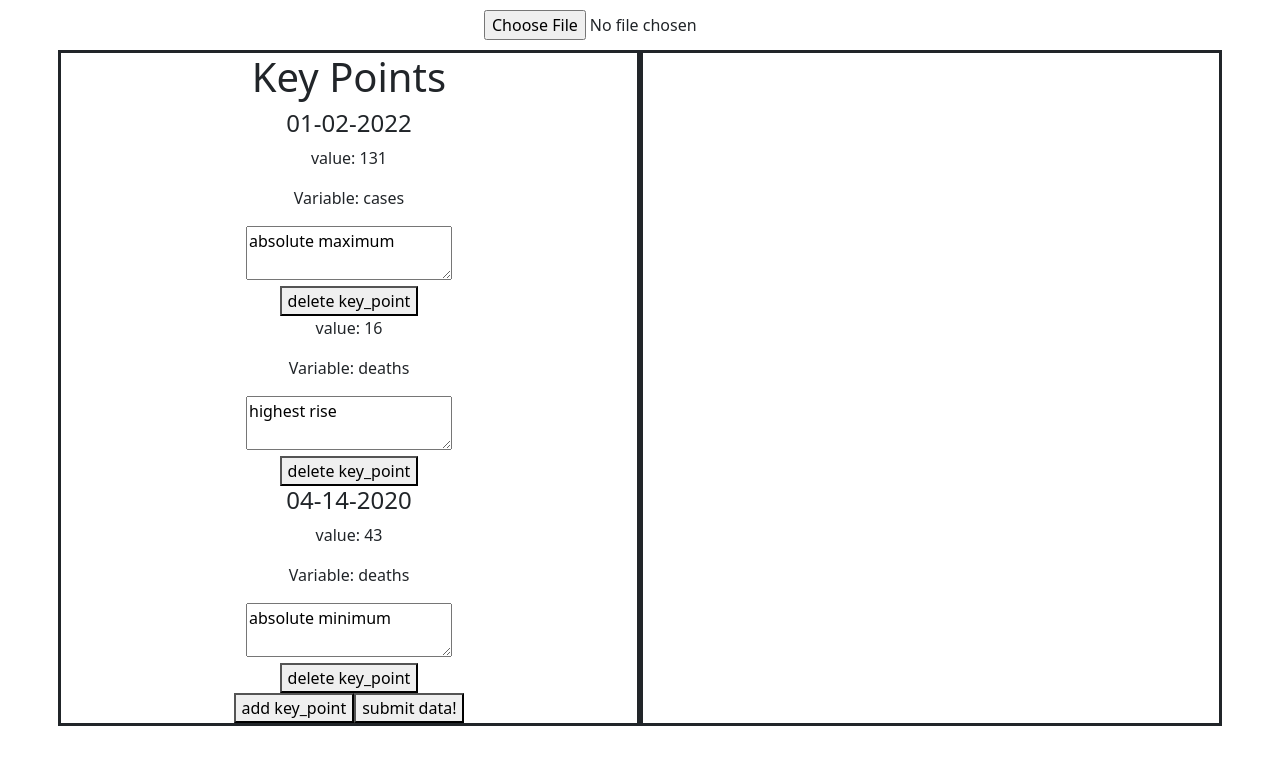
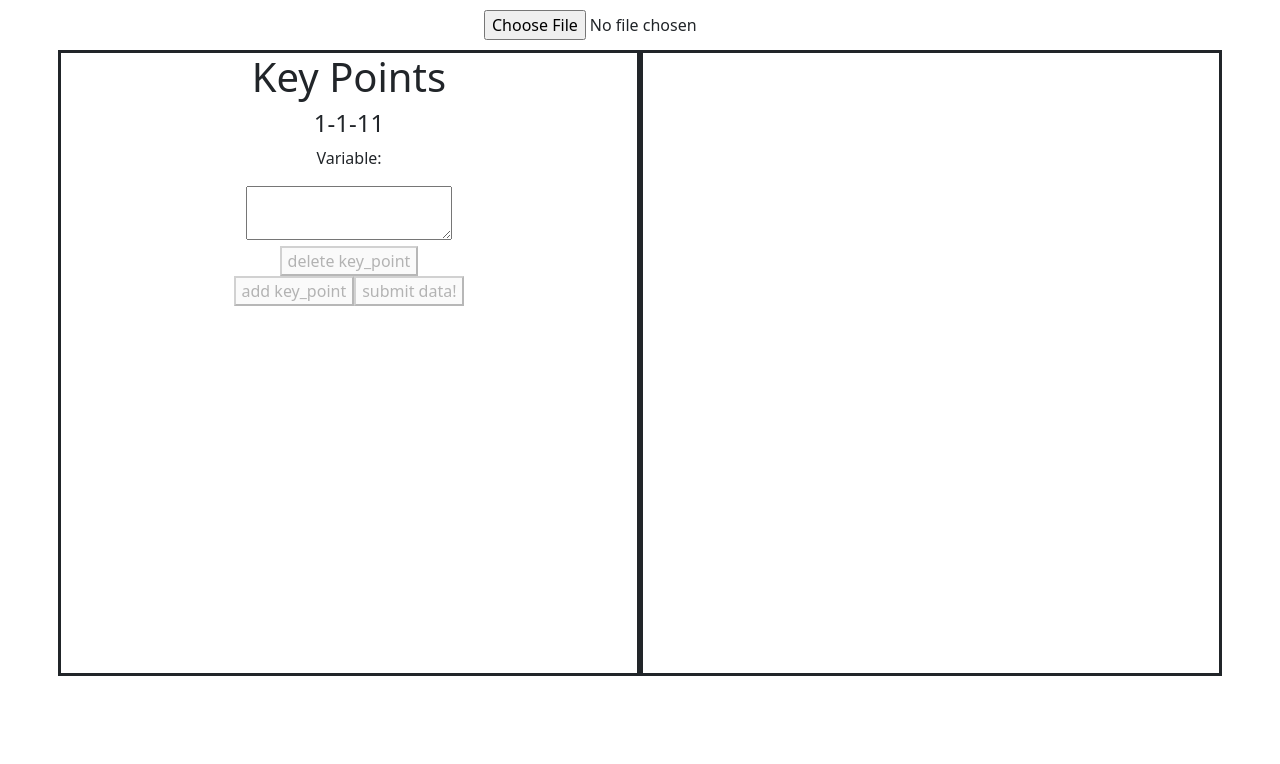
Before and after one commit to sagars729/cmsc734-final-project, a React (Create React App) app: page / in a window 1280 px wide. Shown: the top 764 px of the page. Built offline with nearby package versions, Linux system fonts and the light colour scheme.

Commit message:
simulating upload of data and setting the keypoints and the graph

```diff
--- a/src/App.tsx
+++ b/src/App.tsx
@@ -1,22 +1,64 @@
-import React, { Component } from "react";
+import React, { Component, useState } from "react";
 import logo from "./logo.svg";
 import "./App.css";
 import LineChart from "./components/LineChart/LineChart";
 import UserEditPage from "./components/UserEditPage/UserEditPage";
 import KeyPointsList from "./components/KeyPointsList/KeyPointsList";
 
-class App extends Component {
-  changeHandler = (event: any) => {
+const originalKeyPointsJson =  [
+  {
+  time: "01-02-2020",
+  points: [
+     {
+        "variable":"cases",
+        "analysis_yielded":"absolute maximum"
+     }
+  ]
+  },
+  {
+  time: "04-14-2022",
+  points:[
+     {
+        "variable":"deaths",
+        "analysis_yielded":"absolute minimum"
+     }
+  ]
+  },
+  {
+    time: "04-16-2022",
+    points:[
+       {
+          "variable":"deaths",
+          "analysis_yielded":"absolute saddle point"
+       }
+    ]
+}]
+
+const emptyData = [
+  {
+    time: "1-1-11",
+    points: [
+      {
+        "variable": "",
+        "analysis_yielded": ""
+      }
+    ]
+  }
+]
+
+const App = () => {
+  const [uploadedCsvBool, setUploadedCsvBool] = useState(true);
+  const [keyPointsData, setKeyPointsData] = useState( emptyData );
+  const [dataCSV, setDataCSV] = useState();
+
+  const changeHandler = (event: any) => {
     // this.state.data = event.target.files[0];
     // console.log(this.state.data);
-    this.setState({ data: event.target.files[0] });
+    setDataCSV( event.target.files[0] );
+    setKeyPointsData(originalKeyPointsJson);
+    setUploadedCsvBool(false);
   };
 
-  state = {
-    data: null,
-  };
-
-  render() {
     return (
       <div className="container">
 
@@ -24,21 +66,21 @@ class App extends Component {
           type="file"
           name="file"
           accept=".csv"
-          onChange={this.changeHandler}
+          onChange={changeHandler}
           style={{ display: "block", margin: "10px auto" }}
         />
         <div className="row">
           <div className="col-md-6 borderStyle">
-            <KeyPointsList />
+            <KeyPointsList data={keyPointsData} setData={setKeyPointsData} disabled={uploadedCsvBool}/>
           </div>
           {/* <div className="m-2"></div> */}
           <div className="col-md-6 borderStyle">
-            <LineChart data={this.state.data} />
+            <LineChart data={dataCSV} keyPoints={keyPointsData} setData={setKeyPointsData} />
           </div>
         </div>
       </div>
     );
   }
-}
+
 
 export default App;
--- a/src/components/KeyPointsList/KeyPointsList.tsx
+++ b/src/components/KeyPointsList/KeyPointsList.tsx
@@ -1,47 +1,21 @@
+import { conditionalExpression } from '@babel/types';
 import moment from 'moment';
 import React, { useState} from 'react';
 import './KeyPointsList.css';
 // import key_points from "../../json_data.json";
 
-const UserInput = () => {
-    let originalData =  [
-        {
-        time: "01-02-2022",
-        points: [
-           {
-              "variable":"cases",
-              "point_value":"131",
-              "analysis_yielded":"absolute maximum"
-           },
-           {
-              "variable":"deaths",
-              "point_value":"16",
-              "analysis_yielded":"highest rise"
-           }
-        ]
-        },
-        {
-        time: "04-14-2020",
-        points:[
-           {
-              "variable":"deaths",
-              "point_value":"43",
-              "analysis_yielded":"absolute minimum"
-           }
-        ]
-    }]
-
+const UserInput = (props : any) => {
     //place holder values. these will be taken from shubham
     let counter = 1;
-
-    const [data, setData] = useState(originalData);
 
     const printData = (data:any) => {
         console.log(data);
     }
 
+    // lol i don't know how to add another point was i doing that correctly?
+
     const addKeyPoint = (time:string, attribute:string) => {
-        let newData = [...data];
+        let newData = [...props.data];
 
         //temporarily adding fake dates
         var i = moment()
@@ -61,7 +35,7 @@ const UserInput = () => {
                 new Date(b.time).getTime()
         });
 
-        setData(newData);
+        props.setData(newData);
     }
 
     // don't think we'll need this
@@ -75,7 +49,7 @@ const UserInput = () => {
 
     const deletePoint = (time:string , index:number) => {
 
-        let newData = [...data];
+        let newData = [...props.data];
 
         newData.find(val => {return val.time === time})?.points.splice(index, 1);
         var len = newData.find(val => {return val.time === time})?.points.length;
@@ -92,23 +66,22 @@ const UserInput = () => {
             });
         }
 
-        setData(newData);
+        props.setData(newData);
 
     }
 
+    // the keypoints function is not adding to the overall data
     return (
         <div>
             <div className="centered">
                 <h1> Key Points </h1>
-                {data.map(item => {
-                    return (
+                {props.data.map((item:any) => (
+
                     <div id={item.time} key={item.time} className="parent">
                         <h4>{item.time}</h4>
                         <div>
-                            {item.points.map( (point, i) => {
-                                return (
+                            {item.points.map( (point:any, i:number) => (
                                 <div key={i + "_" + point.variable} className="child">
-                                        <p>value: {point.point_value}</p>
                                     <p>Variable: {point.variable}</p>
                                     <textarea
                                         defaultValue={point.analysis_yielded}
@@ -117,17 +90,15 @@ const UserInput = () => {
                                         }}>
                                     </textarea>
                                     <div>
-                                            <button onClick={ (e) => deletePoint(item.time, i)}>
+                                        <button onClick={ (e) => deletePoint(item.time, i)} disabled={props.disabled}>
                                             delete key_point
                                         </button>
                                     </div>
                                 </div>
-                                )
-                            })}
+                            ))}
                         </div>
                     </div>
-                    )
-                })}
+                ))}
 
                 <button onClick={(e) => {
                         var timeStamp = moment()
@@ -136,11 +107,15 @@ const UserInput = () => {
 
                         var variableStr = "something";
                         addKeyPoint(timeStamp, variableStr);
-                    } }>
+                    } }
+                    disabled={props.disabled}>
 
                     add key_point
                 </button>
-                <button onClick={(e) => printData(data)}>
+                <button onClick={(e) => {
+                    printData(props.data)
+                    }  }
+                    disabled={props.disabled}>
                     submit data!
                 </button>
 
--- a/src/components/LineChart/LineChart.tsx
+++ b/src/components/LineChart/LineChart.tsx
@@ -23,7 +23,7 @@ const LineChart = (props: any) => {
           const data = results.data;
           data.forEach(function (d: any, i: any) {
             d.date = d3.timeParse("%Y-%m-%d")(d.date);
-            d.circle = i % 199 ? 0 : 1;
+            d.circle = i % 199 ? 0 : 1; //
           });
           var data2 = JSON.parse(JSON.stringify(data));
           data2.forEach(function (d: any, i: any) {
```
Lines whose indentation alone changed are shown as unchanged.
